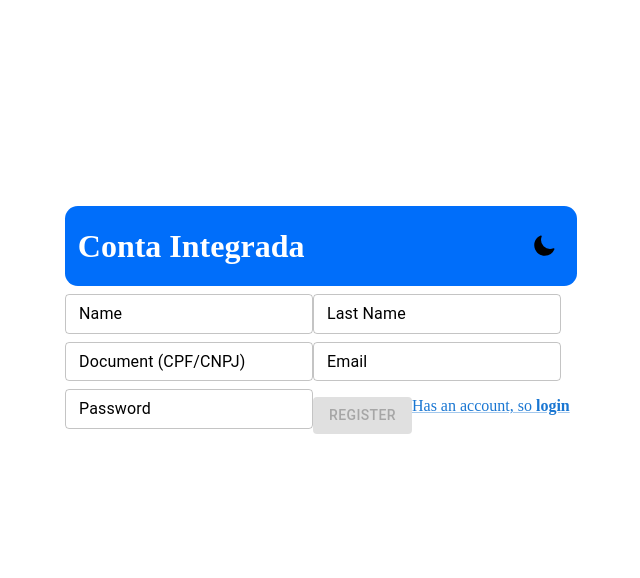
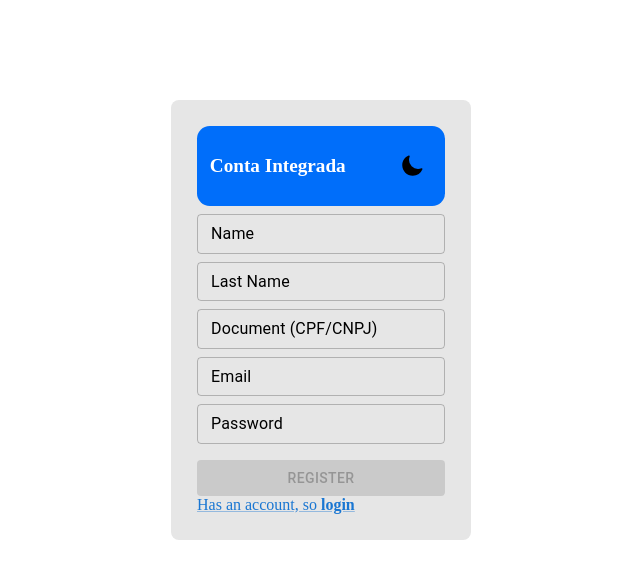
Before and after one commit to jacko-rosa/conta-integrada, a Next.js app: page /register in a window 1280 px wide. Shown: the top 578 px of the page, without its empty margins (319-959 px from the left). Built offline with nearby package versions, Linux system fonts and the light colour scheme.

Commit message:
style register

```diff
--- a/src/app/components/header/home/header.module.css
+++ b/src/app/components/header/home/header.module.css
@@ -6,6 +6,7 @@
   color: var(--white);
   border-radius: 1vw;
   min-height: 10vh;
+  min-width: 200px;
   width: 100%;
   padding: 1vw;
 }
@@ -14,6 +15,7 @@
   text-decoration: none;
   margin: inherit;
   color: var(--white);
+  font-size: 60%;
 }
 
 .logo:hover {
--- a/src/app/components/home/register/register-form.component.tsx
+++ b/src/app/components/home/register/register-form.component.tsx
@@ -31,7 +31,7 @@ export function RegisterForm({
     }
 
     return (
-        <Box component="form" onSubmit={handleSubmit} method='POST' className={style.loginForm}>
+        <Box component="form" onSubmit={handleSubmit} method='POST' className={style.registerForm}>
             {children}
 
             {apiError && <p style={{ color: 'red', margin: '1vh' }}>{apiError}</p>}
```
